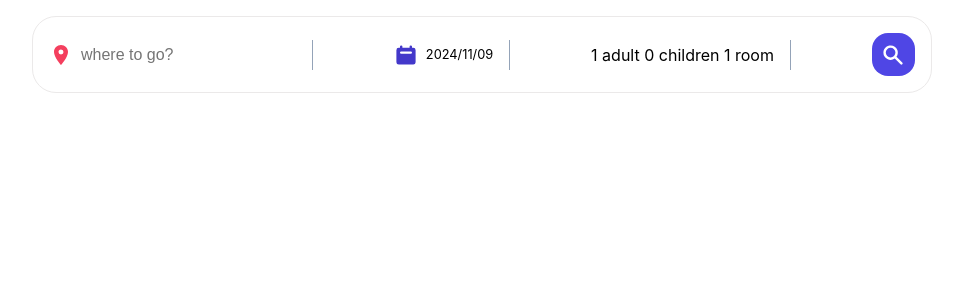
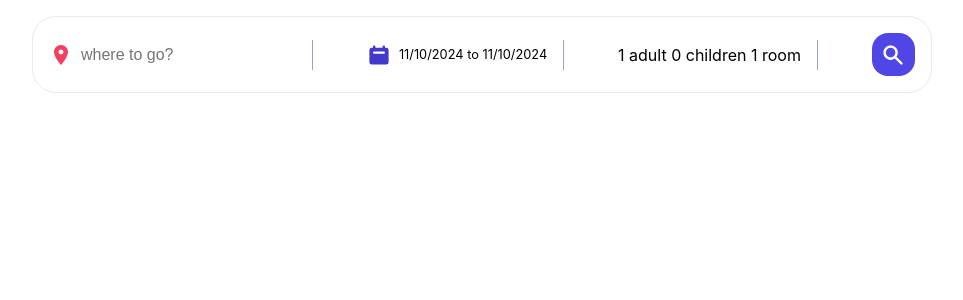
Before and after one commit to amirhdd82/Booking-Hotel, a React (Vite) app: page / in a window 1280 px wide. Shown: the top 300 px of the page, without its empty margins (158-1121 px from the left). Built offline with nearby package versions, Linux system fonts and the light colour scheme.

Commit message:
complete date renge

```diff
--- a/src/commponents/Headers/Header.jsx
+++ b/src/commponents/Headers/Header.jsx
@@ -6,6 +6,7 @@ import useOutSideClick from "../../hooks/useOutSideClick";
 import "react-date-range/dist/styles.css"; // main style file
 import "react-date-range/dist/theme/default.css"; // theme css file
 import { DateRange } from "react-date-range";
+import { format } from "date-fns/esm";
 
 function Header() {
   const [destination, setDestination] = useState("");
@@ -20,7 +21,7 @@ function Header() {
     {
       startDate: new Date(),
       endDate: new Date(),
-      key: "traveling-date-renge",
+      key: "selection",
     },
   ]);
 
@@ -55,13 +56,18 @@ function Header() {
         <div className="headerSearchItem">
           <HiCalendar className="headerIcon dateIcon" />
           <div onClick={() => setOpenDate(!openDate)} className="dateDropDown">
-            2024/11/09
+            {`${format(date[0].startDate, "MM/dd/yyyy")} to ${format(
+              date[0].endDate,
+              "MM/dd/yyyy"
+            )}`}
           </div>
           {openDate && (
             <DateRange
               ranges={date}
               className="date"
               onChange={(item) => setDate([item.selection])}
+              minDate={new Date()}
+              moveRangeOnFirstSelection={true}
             />
           )}
           <span className="seperator"></span>
```
